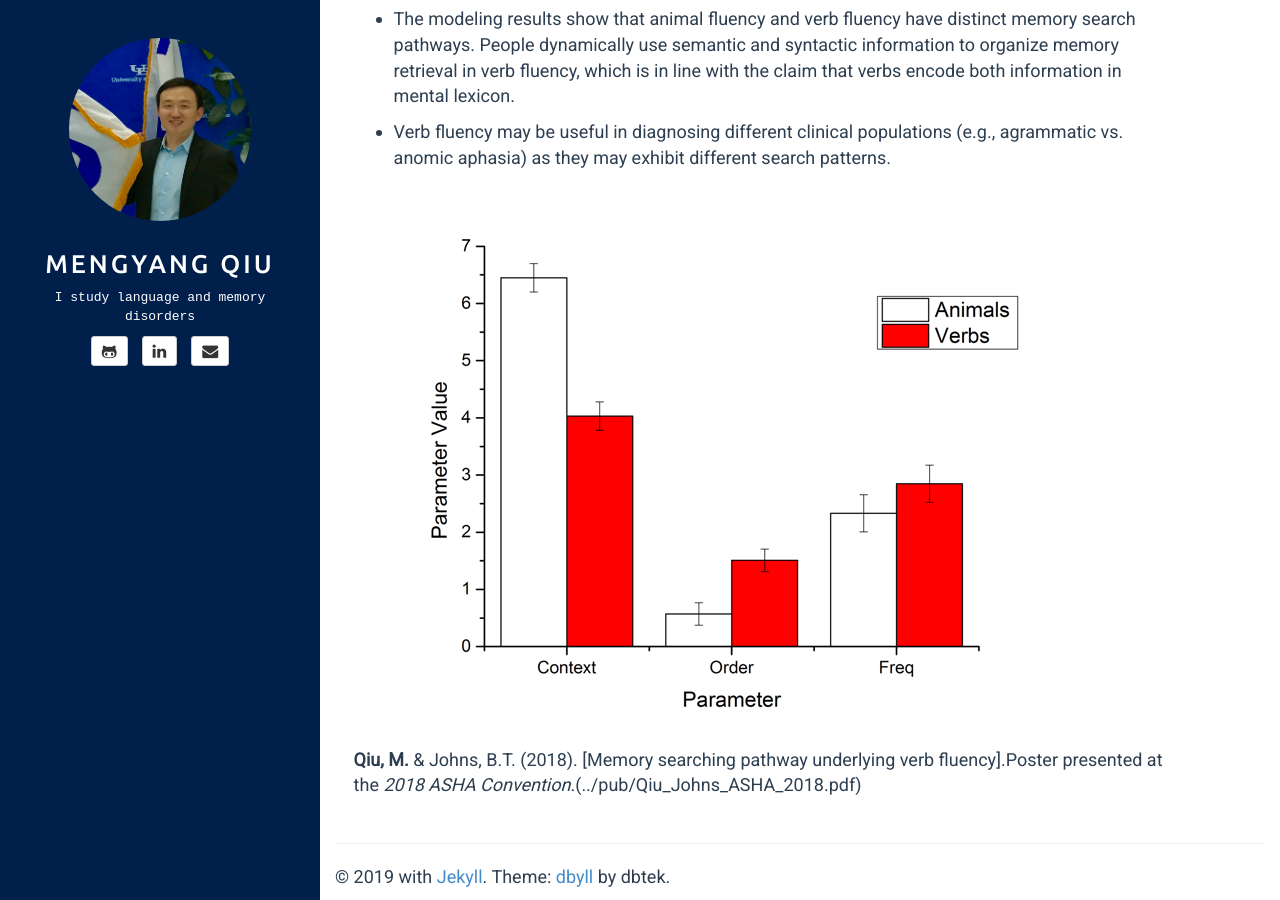
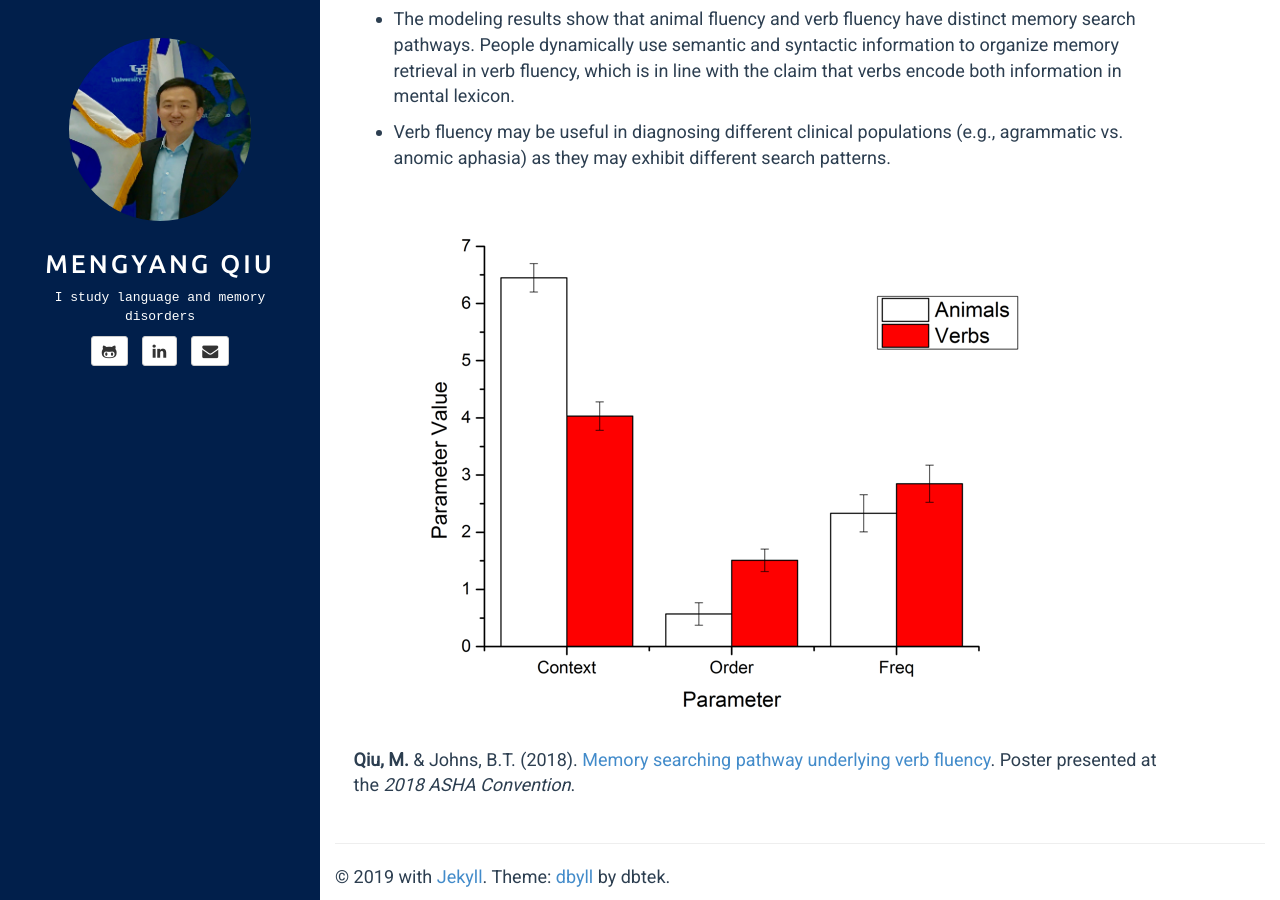
Before and after one commit to mengyangq/mengyangq.github.io, a Jekyll site: the page built from projects.html, in a window 1280 px wide and 900 px high, scrolled down 761 px. Built offline with Jekyll 4.4.1, drawn with Linux system fonts in a browser that asks for light colours.

Commit message:
Update projects.md

```diff
--- a/_includes/projects.md
+++ b/_includes/projects.md
@@ -24,4 +24,4 @@ Supervisor: Brendan Johns, Ph.D.
 
 ![alt text](../pub/vf.png "Verb Fluency")
 
-**Qiu, M.** & Johns, B.T. (2018). [Memory searching pathway underlying verb fluency].Poster presented at the *2018 ASHA Convention*.(../pub/Qiu_Johns_ASHA_2018.pdf)
+**Qiu, M.** & Johns, B.T. (2018). [Memory searching pathway underlying verb fluency](../pub/Qiu_Johns_ASHA_2018.pdf). Poster presented at the *2018 ASHA Convention*.
```
